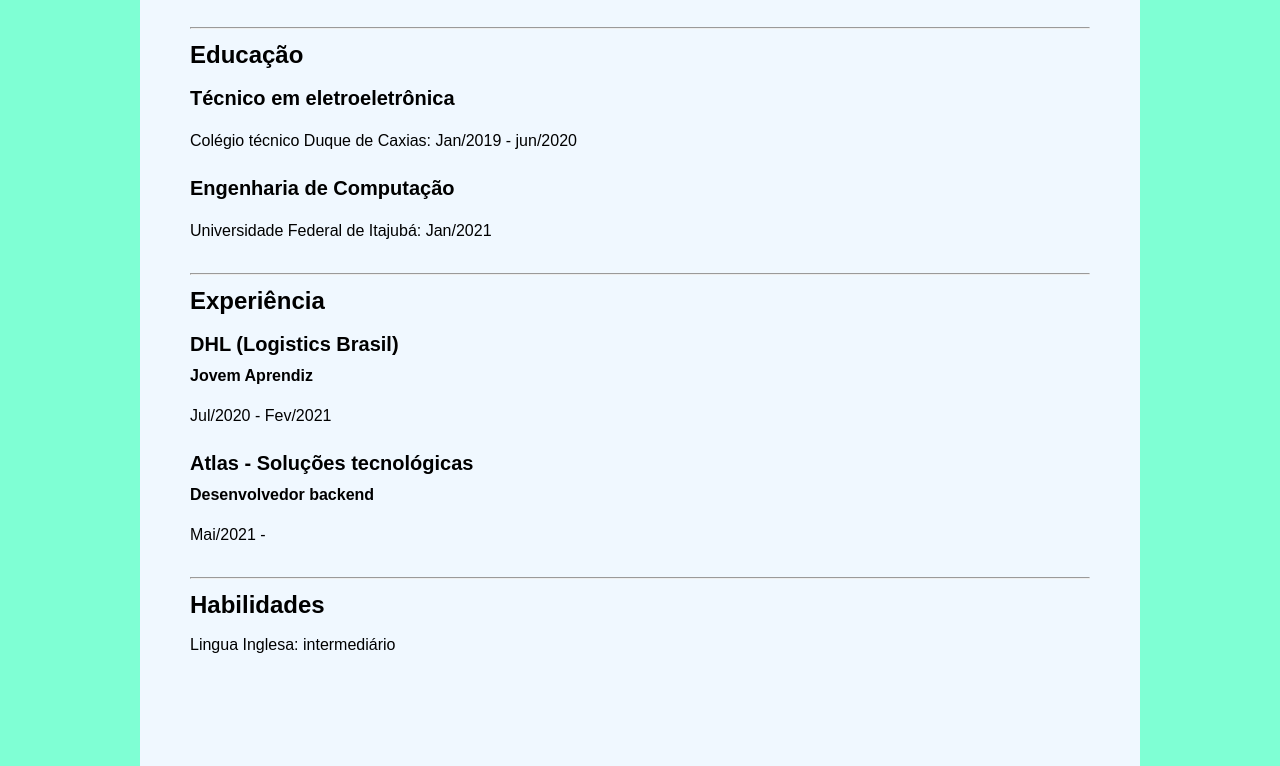
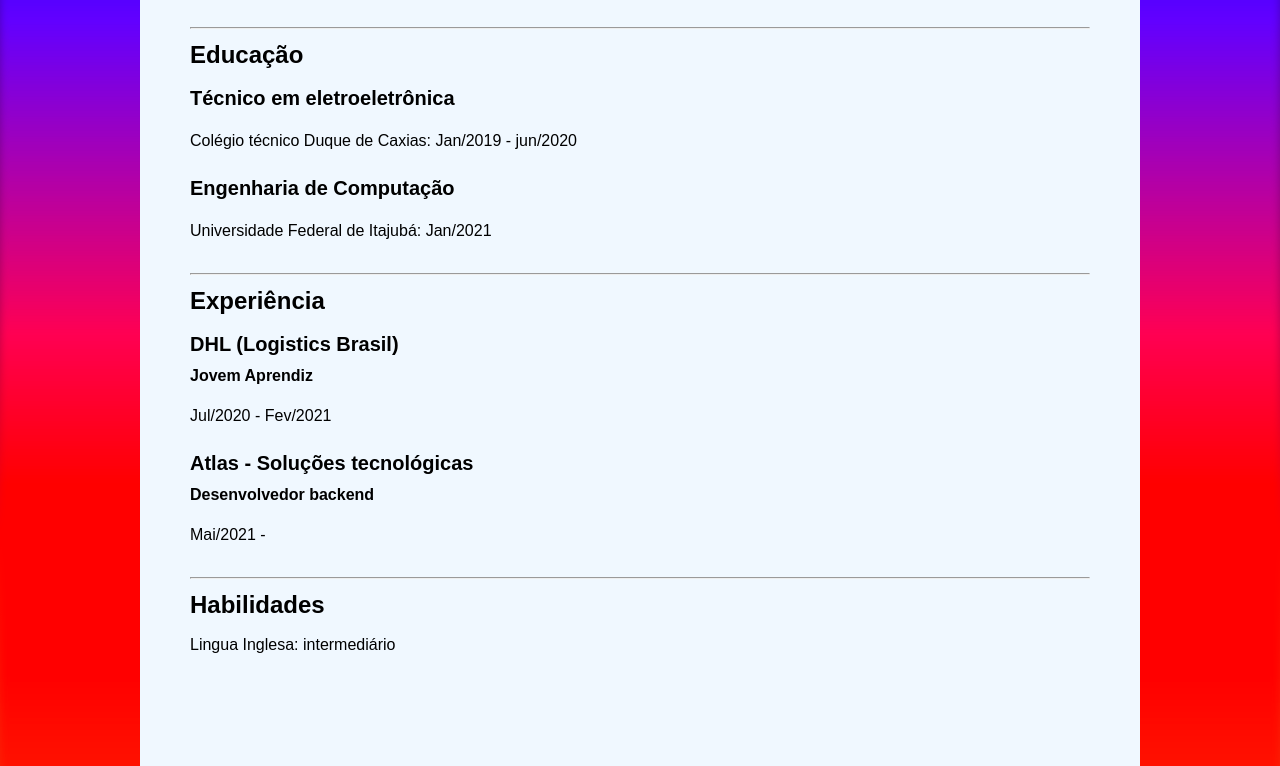
Before and after one commit to LuishFelipe/Curriculum-model, a plain HTML site: page index.html in a window 1280 px wide. Shown: the part 193-959 px from the top of the page. Drawn offline with Linux system fonts and the light colour scheme.

Commit message:
altered.02

```diff
--- a/style.css
+++ b/style.css
@@ -1,5 +1,6 @@
 * {
   box-sizing: border-box;
+
 }
 
 body {
@@ -8,7 +9,9 @@ body {
   line-height: 1.5;
   margin: 0;
   padding: 0;
-  background-color: aquamarine;
+  backdrop-filter: url(commonfilters.svg#filter);
+  backdrop-filter: url(filters.svg#filter) blur(4px) saturate(150%);
+  background: repeating-linear-gradient(blue, red, rgb(241, 121, 22), yellow);
 }
 
 .container {
```
